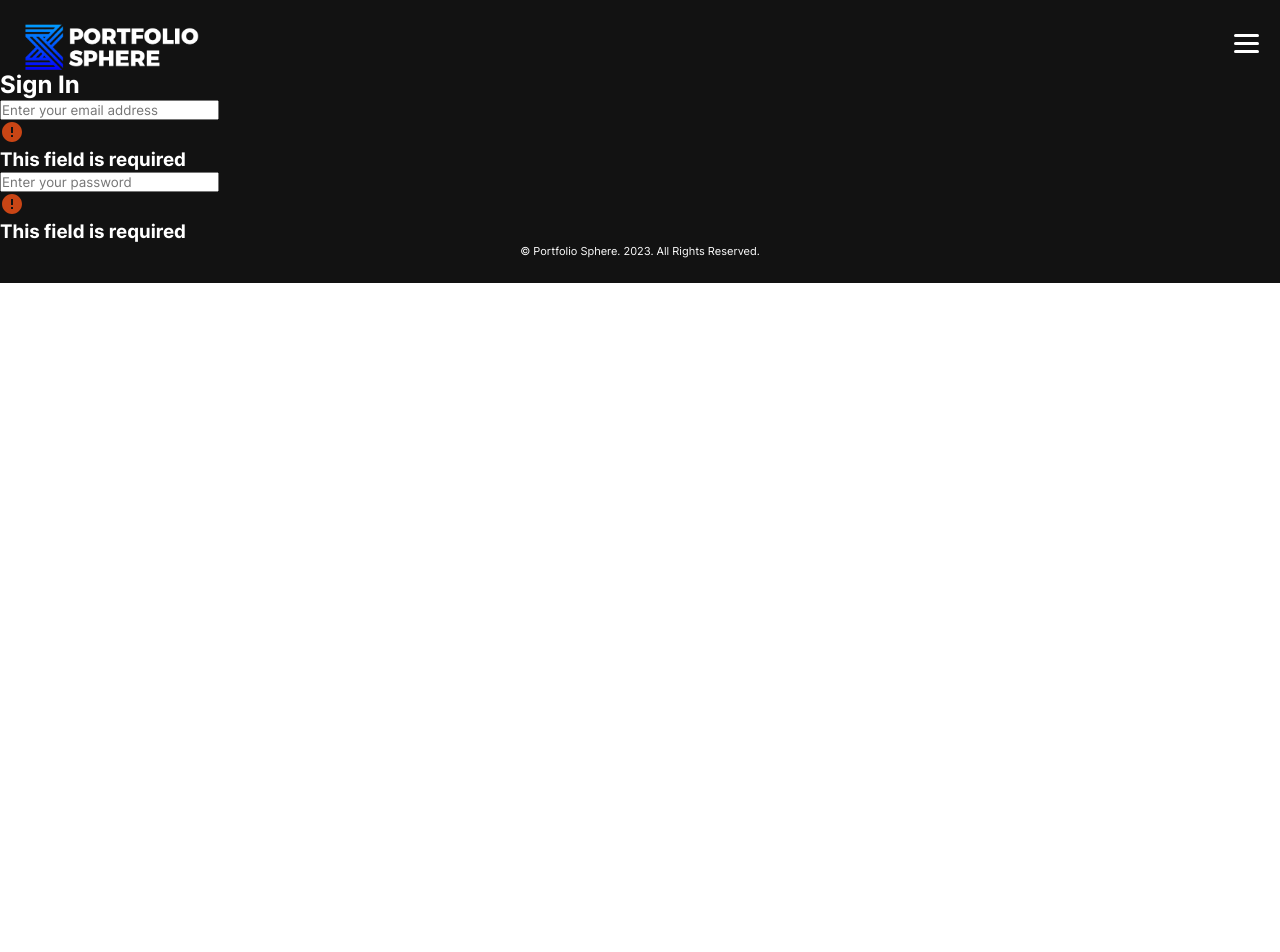
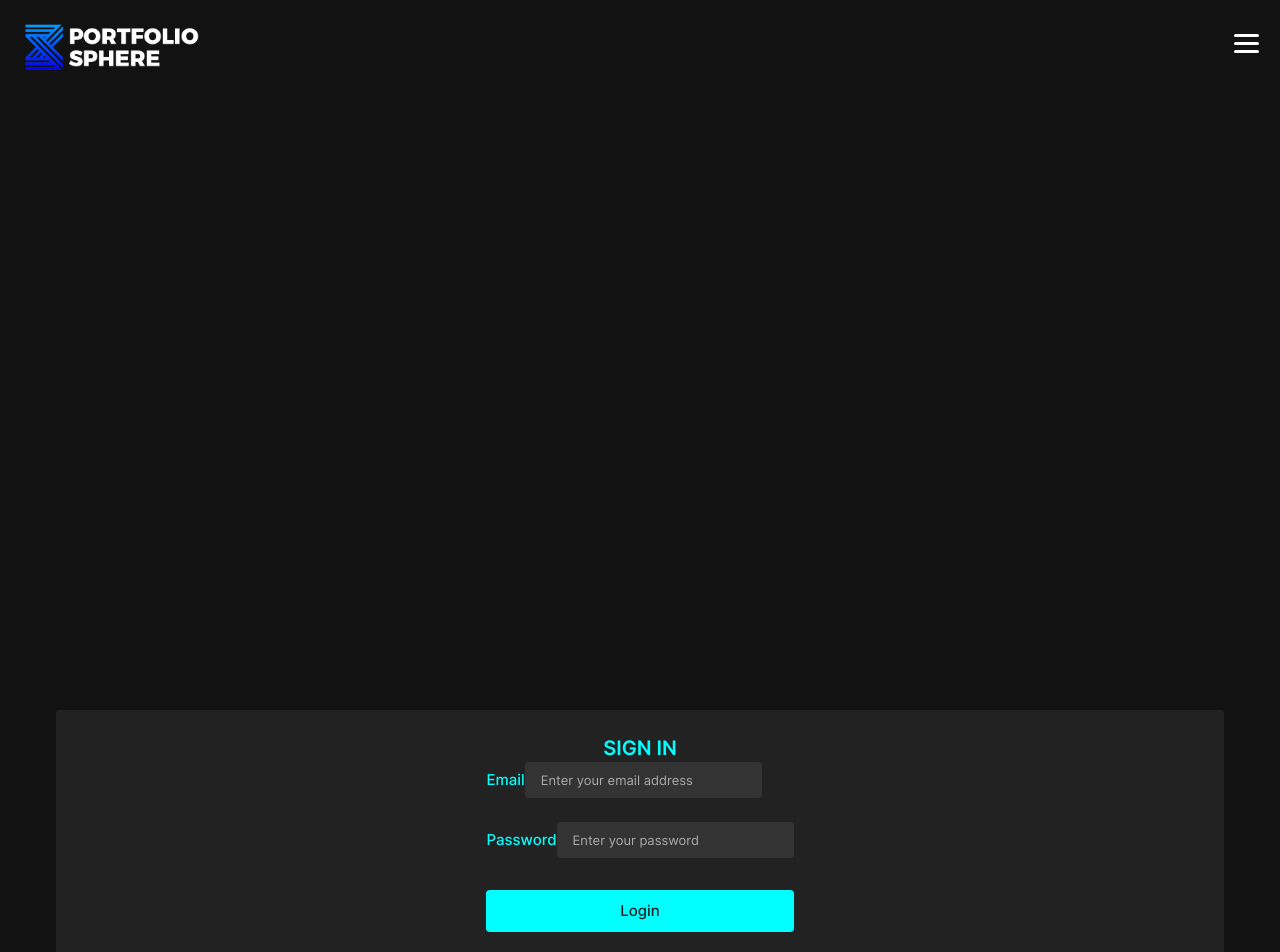
Before and after one commit to TristanJgn/portfolio-sphere, a React (Create React App) app: page /login in a window 1280 px wide. Shown: the top 952 px of the page. Before the commit the page ends 800 px from the top, so only its background shows below. Built offline with nearby package versions, Linux system fonts and the light colour scheme.

Commit message:
adds form styling along with states to track errors and conditional classes based on error states

```diff
--- a/src/Pages/Login/Login.js
+++ b/src/Pages/Login/Login.js
@@ -5,6 +5,8 @@ import "./Login.scss";
 function Login() {
   const [email, setEmail] = useState("")
   const [password, setPassword] = useState("")
+  const [validEmail, setValidEmail] = useState(false);
+  const [validPassword, setValidPassword] = useState(false);
 
   const handleChangeEmail = (event) => {
       setEmail(event.target.value);
@@ -14,15 +16,21 @@ function Login() {
     setPassword(event.target.value);
   };
 
+
+
   return (
     <main className="login-page">
       <section className="login-form-container">
-        <h2 className="login-form-container__title">Sign In</h2>
+        <h2 className="login-form-container__title">SIGN IN</h2>
         <form className="login-form">
           <div className="login-form__input-group">
-            <label className="login-form__label" htmlFor="email"></label>
+            <label className="login-form__label" htmlFor="email">
+              Email
+            </label>
             <input
-              className="login-form__input"
+              className={`login-form__input ${
+                validEmail === "error" ? "login-form__input--error" : ""
+              }`}
               type="text"
               id="email"
               name="email"
@@ -30,7 +38,45 @@ function Login() {
               value={email}
               onChange={handleChangeEmail}
             ></input>
-            <div className={`login-form-error`}>
+            <div
+              className={`login-form-error ${
+                validEmail === "error" ? "login-form-error--show" : ""
+              }`}
+            >
+              <img
+                className="login-form-error__icon"
+                src={errorIcon}
+                alt="error icon"
+              />
+              <h3 className="login-form-error__message">
+                {`${
+                  email && validEmail === "error"
+                    ? "Please enter a valid email"
+                    : "This field is required"
+                }`}
+              </h3>
+            </div>
+          </div>
+          <div className="login-form__input-group">
+            <label className="login-form__label" htmlFor="password">
+              Password
+            </label>
+            <input
+              className={`login-form__input ${
+                validPassword === "error" ? "login-form__input--error" : ""
+              }`}
+              type="password"
+              id="password"
+              name="password"
+              placeholder="Enter your password"
+              value={password}
+              onChange={handleChangePassword}
+            ></input>
+            <div
+              className={`login-form-error ${
+                validPassword === "error" ? "login-form-error--show" : ""
+              }`}
+            >
               <img
                 className="login-form-error__icon"
                 src={errorIcon}
@@ -41,28 +87,7 @@ function Login() {
               </h3>
             </div>
           </div>
-          <div className="login-form__input-group">
-            <label className="login-form__label" htmlFor="password"></label>
-            <input
-              className="login-form__input"
-              type="password"
-              id="password"
-              name="password"
-              placeholder="Enter your password"
-              value={password}
-              onChange={handleChangePassword}
-            ></input>
-            <div className={`login-form-error`}>
-              <img
-                className="login-form-error__icon"
-                src={errorIcon}
-                alt="error icon"
-              />
-              <h3 className="login-form-error__message">
-                This field is required
-              </h3>
-            </div>
-          </div>
+          <button className="login-form__button">Login</button>
         </form>
       </section>
     </main>
--- a/src/Pages/Login/Login.scss
+++ b/src/Pages/Login/Login.scss
@@ -4,4 +4,81 @@
 
 .login-page {
     background-color: $site-background-colour;
+    padding: 50% 3.5rem;
+    height: 100vh;
 }
+
+.login-form-container {
+    display: flex;
+    flex-direction: column;
+    justify-content: center;
+    align-items: center;
+    background-color: $secondary-colour-dark-grey;
+    padding: 1.5rem;
+    border-radius: 4px;
+
+    &__title {
+        @include textStyle($secondary-colour-cyan, 1.25rem, 1.75rem, 600);
+    }
+}
+
+.login-form {
+    &__label {
+        @include textStyle($secondary-colour-cyan, 0.9375rem, 1.625rem, 500);
+        margin-bottom: 0.25rem;
+    }
+
+    &__input {
+        background-color: $secondary-colour-medium-grey;
+        border: none;
+        outline: none;
+        padding: 0.5rem 1rem;
+        border-radius: 4px;
+        margin-bottom: 1.5rem;
+        @include textStyle($primary-colour-white, 0.8125rem, 1.25rem, 400);
+
+        &:focus {
+            outline: 1px solid $secondary-colour-cyan;
+        }
+
+        &::placeholder {
+            @include textStyle($secondary-colour-light-grey, 0.8125rem, 1.25rem, 400);
+        }
+
+        &--error {
+            border: 1px solid $secondary-colour-red;
+
+            &:focus {
+                outline: 1px solid $secondary-colour-red;
+            }
+        }
+    }
+
+    &__button {
+        padding: 0.5rem 1rem;
+        margin-top: 0.5rem;
+        border: none;
+        outline: none;
+        border-radius: 4px;
+        @include textStyle($secondary-colour-dark-grey, 0.9375rem, 1.625rem, 500);
+        background-color: $secondary-colour-cyan;
+        cursor: pointer;
+        width: 100%;
+    }
+}
+
+.login-form-error {
+    display: none;
+
+    &--show {
+        display: flex;
+        align-items: center;
+        margin-top: -1rem;
+        margin-bottom: 1.5rem;
+    }
+
+    &__message {
+        @include textStyle($secondary-colour-red, 0.8125rem, 1.25rem, 400);
+        margin-left: 0.5rem;
+    }
+}
--- a/src/styles/_variables.scss
+++ b/src/styles/_variables.scss
@@ -10,6 +10,9 @@ $primary-colour-purple: #7765E3;
 $secondary-colour-champagne-pink: #EDD3C4;
 $secondary-colour-light-purple: #C8ADC0;
 $secondary-colour-teal: #1F7A8C;
-$secondary-colour-light-grey: #ebecf0;
 $secondary-colour-pink: #ff00ff;
 $secondary-colour-cyan: #00ffff;
+$secondary-colour-dark-grey: #222;
+$secondary-colour-medium-grey: #333;
+$secondary-colour-light-grey: #aaa;
+$secondary-colour-red: #C94515;
```
